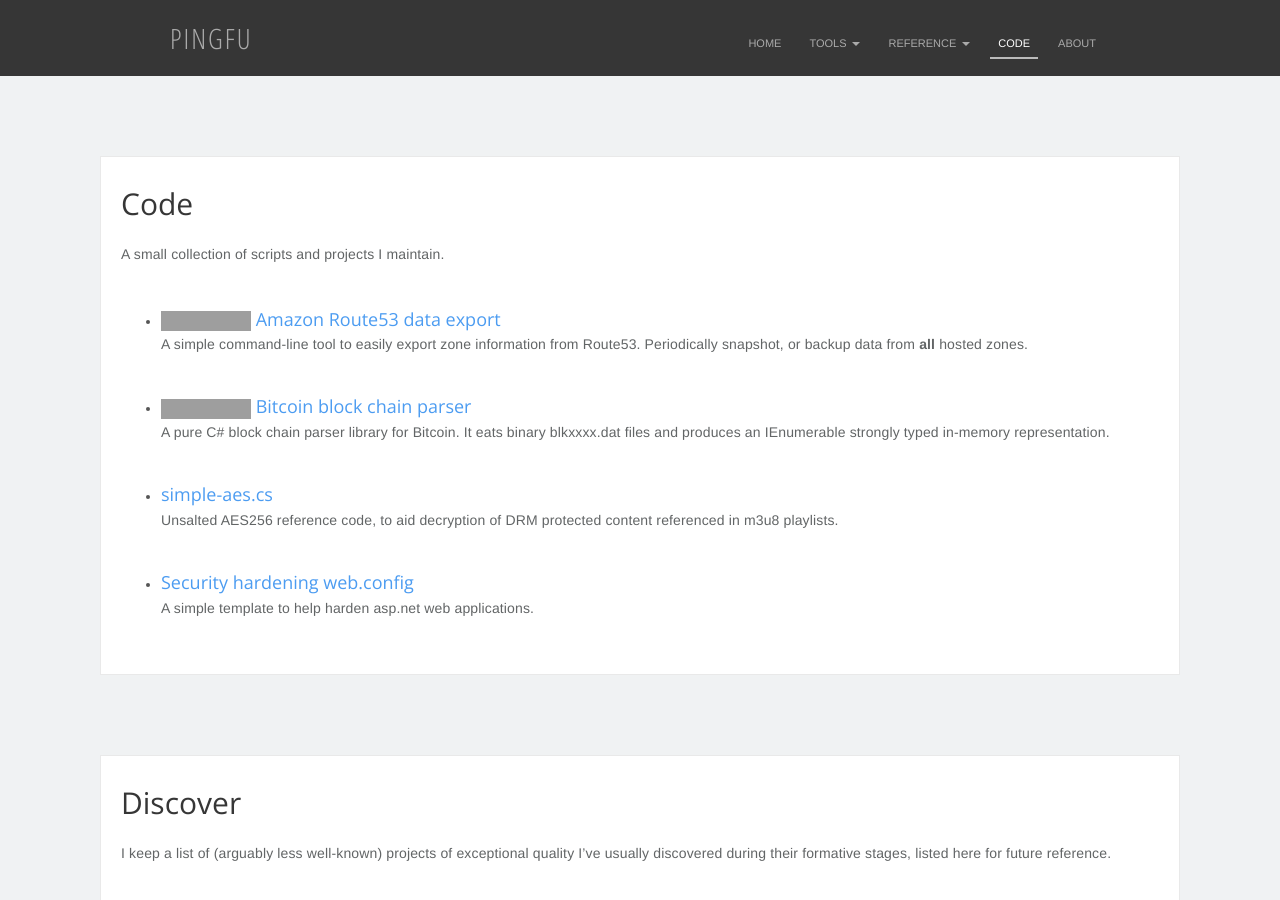
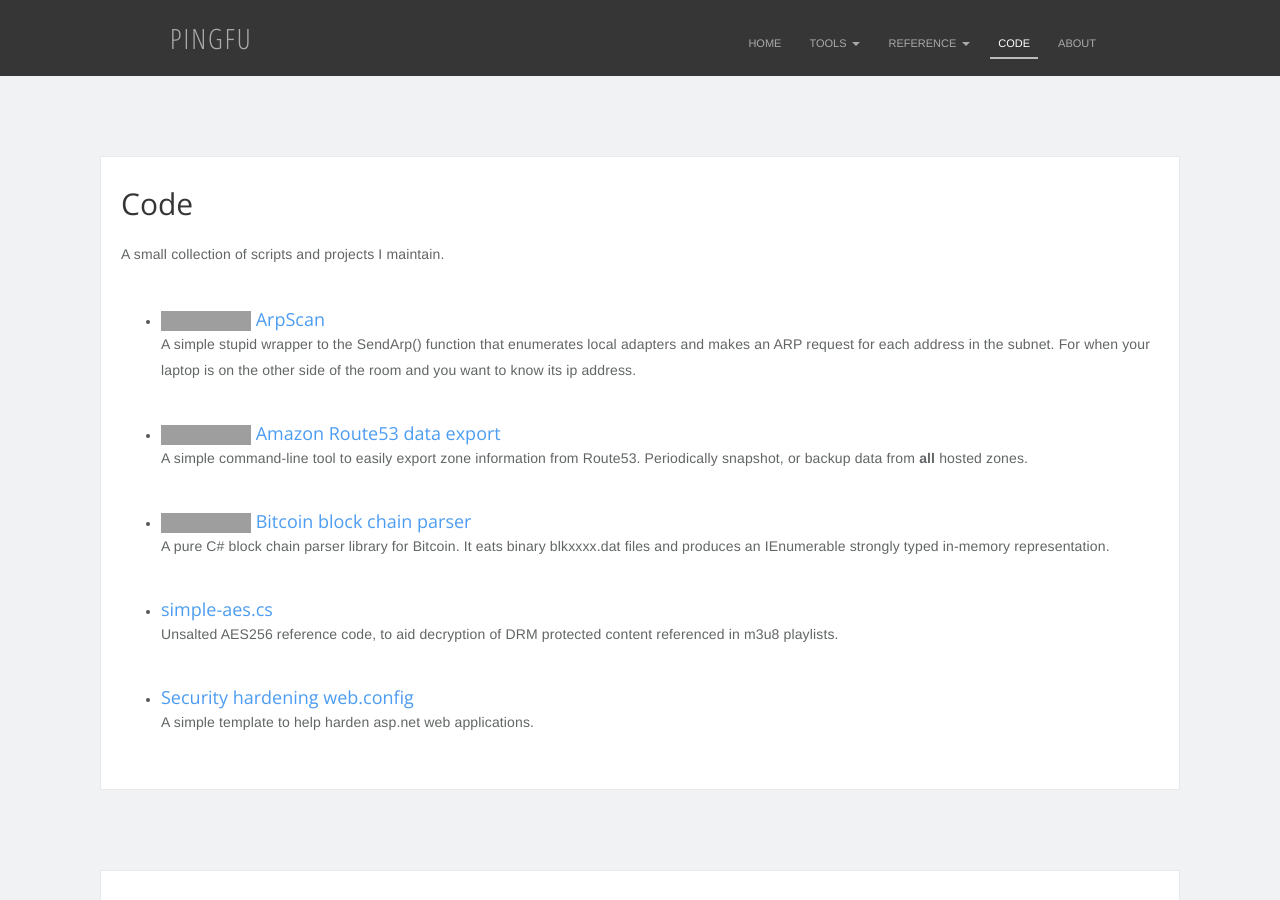
Before and after one commit to pingfu/pingfu.github.io, a Jekyll site: the page built from code.md, in a window 1280 px wide and 900 px high. Built offline with Jekyll 4.4.1, drawn with Linux system fonts in a browser that asks for light colours; nearby versions of some CDN libraries; grey boxes are pictures that could not be loaded.

Commit message:
add arpscan

```diff
--- a/_includes/sections/code-projects.md
+++ b/_includes/sections/code-projects.md
@@ -1,6 +1,9 @@
 # Code
 
 A small collection of scripts and projects I maintain.
+
+* ## [![Build Status](https://ci.appveyor.com/api/projects/status/github/Pingfu/arpscan?branch=master&svg=true)](https://ci.appveyor.com/project/Pingfu/arpscan) [ArpScan](https://github.com/pingfu/arpscan)
+ A simple stupid wrapper to the SendArp() function that enumerates local adapters and makes an ARP request for each address in the subnet. For when your laptop is on the other side of the room and you want to know its ip address.
 
 * ## [![Build Status](https://ci.appveyor.com/api/projects/status/github/Pingfu/r53export?branch=master&svg=true)](https://ci.appveyor.com/project/Pingfu/r53export) [Amazon Route53 data export](https://github.com/pingfu/r53export/)
   A simple command-line tool to easily export zone information from Route53. Periodically snapshot, or backup data from <strong>all</strong> hosted zones.
```
